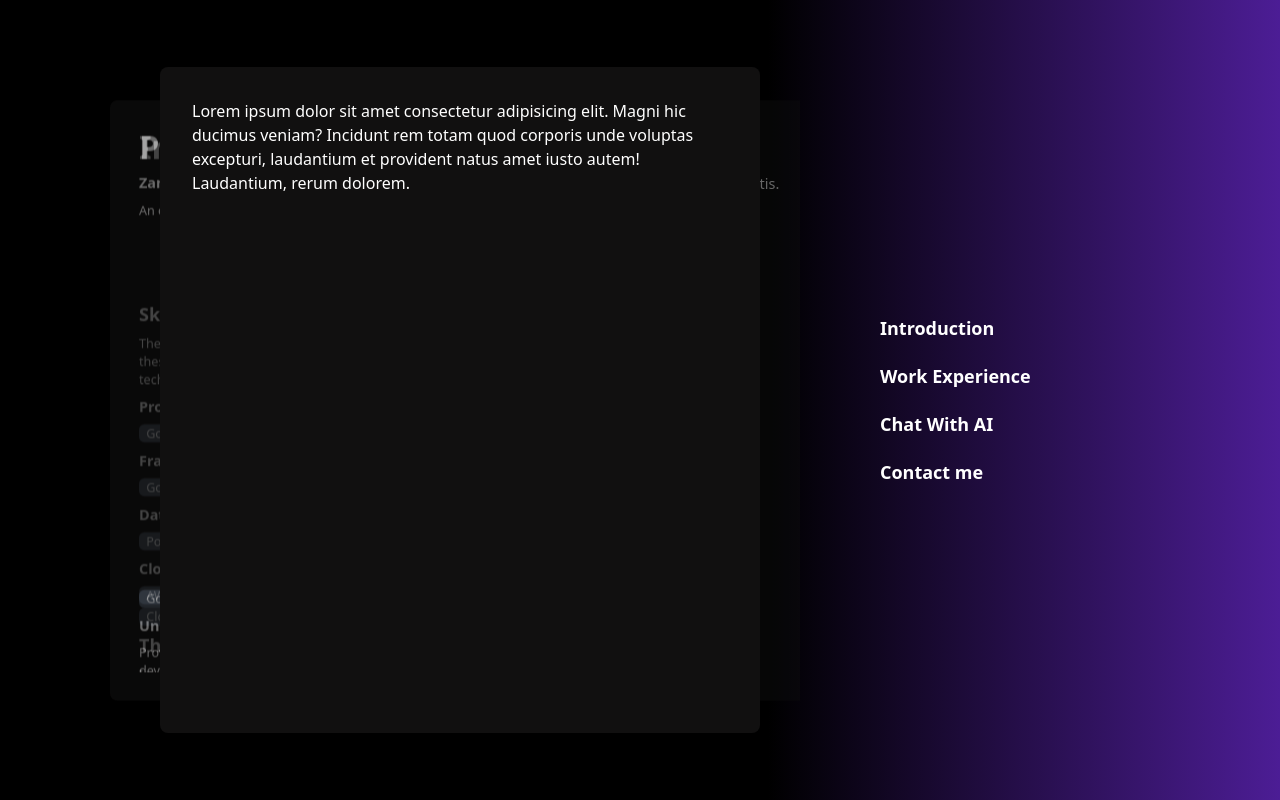
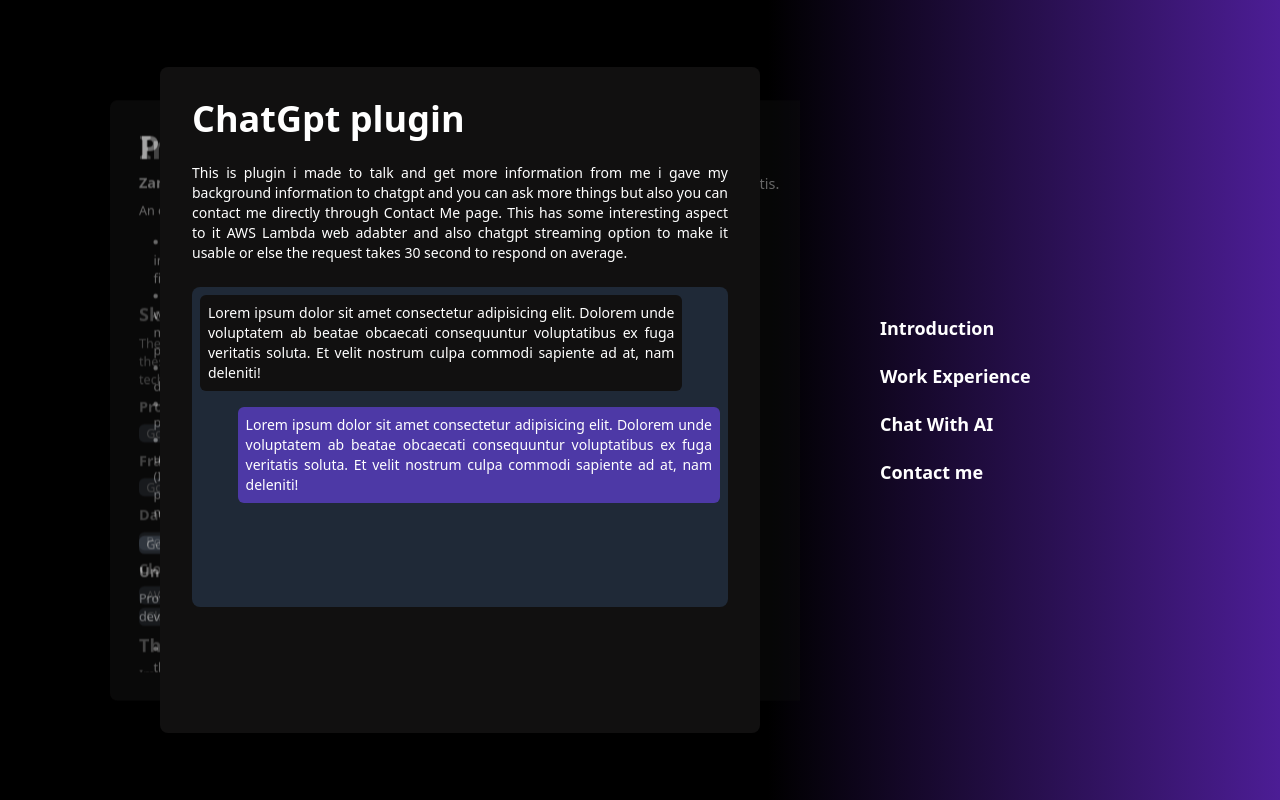
Before and after one commit to SonnyJimm/protofolio-tailwind, a React (Create React App) app: page / in a window 1280 px wide. Built offline with nearby package versions, Linux system fonts and the light colour scheme.

Commit message:
chat page some things adding

```diff
--- a/src/components/wrappers/ListItem.tsx
+++ b/src/components/wrappers/ListItem.tsx
@@ -2,7 +2,7 @@
 
 const ListItem: React.FC<Props> = ({ children }) => {
   return (
-    <li className="mx-8 text-sm leading-thight text-justify">{children}</li>
+    <li className="mx-4 sm:max-8 text-sm leading-thight text-justify">{children}</li>
   );
 };
 export default ListItem;
--- a/src/pages/ChatGpt.tsx
+++ b/src/pages/ChatGpt.tsx
@@ -1,12 +1,42 @@
-import { CardWrapper } from "components";
+import { CardWrapper, PageHeader, Paragraph } from "components";
 import { PageProp } from "interfaces";
 
 const ChatGptPage: React.FC<PageProp> = ({ activeIndex, index }) => {
   return (
     <CardWrapper activeIndex={activeIndex} index={index}>
-      Lorem ipsum dolor sit amet consectetur adipisicing elit. Magni hic ducimus
-      veniam? Incidunt rem totam quod corporis unde voluptas excepturi,
-      laudantium et provident natus amet iusto autem! Laudantium, rerum dolorem.
+      <PageHeader>ChatGpt plugin</PageHeader>
+      <br />
+      <Paragraph>
+        This is plugin i made to talk and get more information from me i gave my
+        background information to chatgpt and you can ask more things but also
+        you can contact me directly through Contact Me page. This has some
+        interesting aspect to it AWS Lambda web adabter and also chatgpt
+        streaming option to make it usable or else the request takes 30 second
+        to respond on average.
+      </Paragraph>
+      <br />
+      <div className="flex w-100 h-80 rounded-lg overflow-y-auto bg-gray-800 flex-col">
+        <div className="flex">
+          <div className="p-2 bg-[#111010] w-max m-2 rounded-md max-w-[90%]">
+            <Paragraph>
+              Lorem ipsum dolor sit amet consectetur adipisicing elit. Dolorem
+              unde voluptatem ab beatae obcaecati consequuntur voluptatibus ex
+              fuga veritatis soluta. Et velit nostrum culpa commodi sapiente ad
+              at, nam deleniti!
+            </Paragraph>
+          </div>
+        </div>
+        <div className="flex flex-row-reverse">
+          <div className="p-2 bg-[#4d39a6] w-max m-2 rounded-md max-w-[90%]">
+            <Paragraph>
+              Lorem ipsum dolor sit amet consectetur adipisicing elit. Dolorem
+              unde voluptatem ab beatae obcaecati consequuntur voluptatibus ex
+              fuga veritatis soluta. Et velit nostrum culpa commodi sapiente ad
+              at, nam deleniti!
+            </Paragraph>
+          </div>
+        </div>
+      </div>
     </CardWrapper>
   );
 };
```
